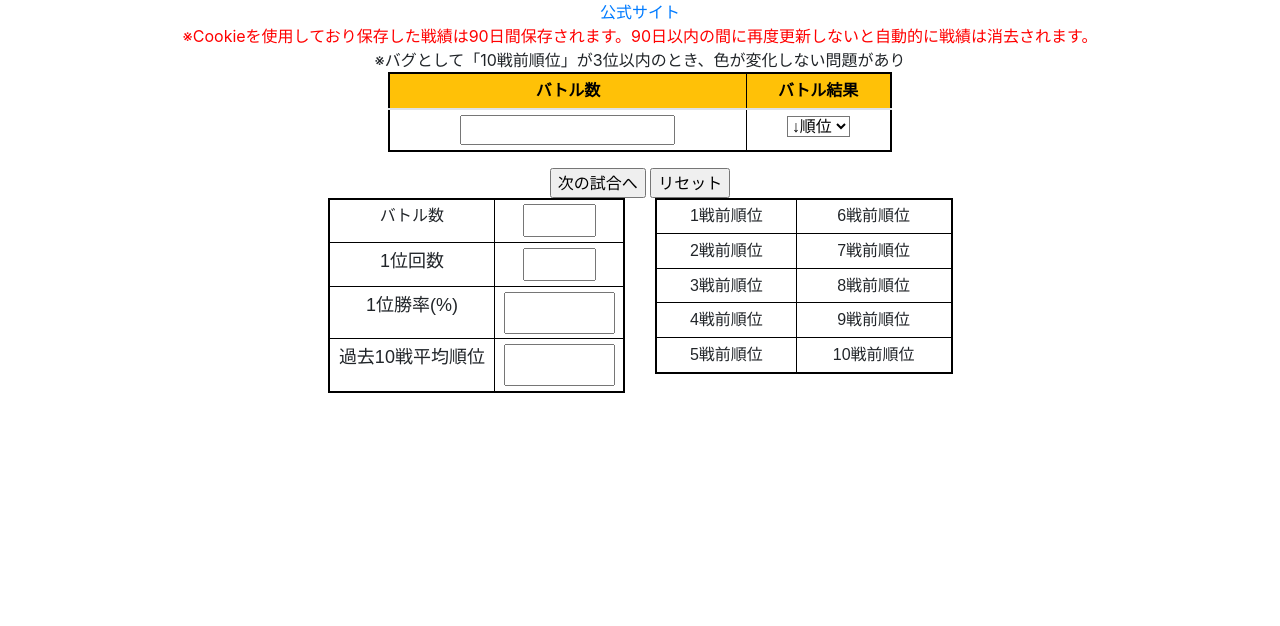
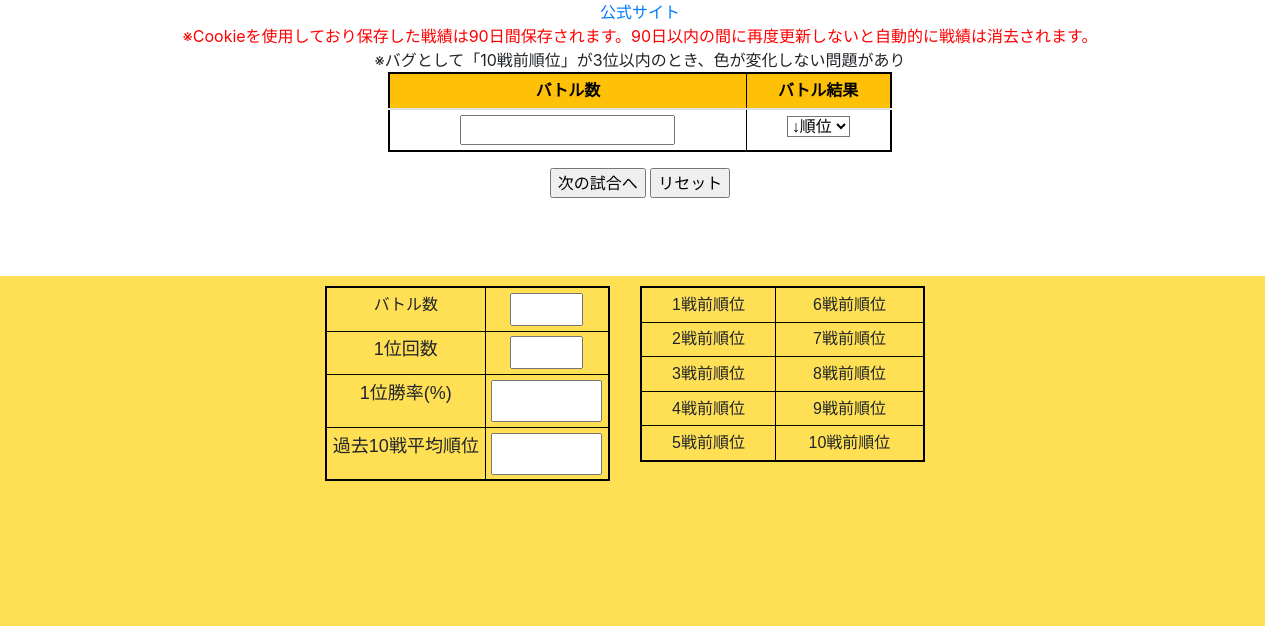
Before and after one commit to Dhikigame/MarioSwitchGame-MatchResults, a PHP site: page /SMB35/index.html in a window 1280 px wide. Shown: the part 174-800 px from the top of the page. Run offline with PHP 8.4, Linux system fonts and the light colour scheme; some libraries are stand-ins or nearby versions; some web fonts are replaced.

Commit message:
SMB35用CSS設定

```diff
--- a/css/styles.css
+++ b/css/styles.css
@@ -66,7 +66,6 @@
     text-align: center;
 }
 
-<<<<<<< HEAD
 .smb35-result{
     padding: 10px;
     background: rgb(255, 224, 85);
@@ -78,8 +77,6 @@
     text-align: center;
 }
 
-=======
->>>>>>> heroku/master
 .cookie_save{
     padding: 10px;
     background: rgb(252, 159, 108);
```
